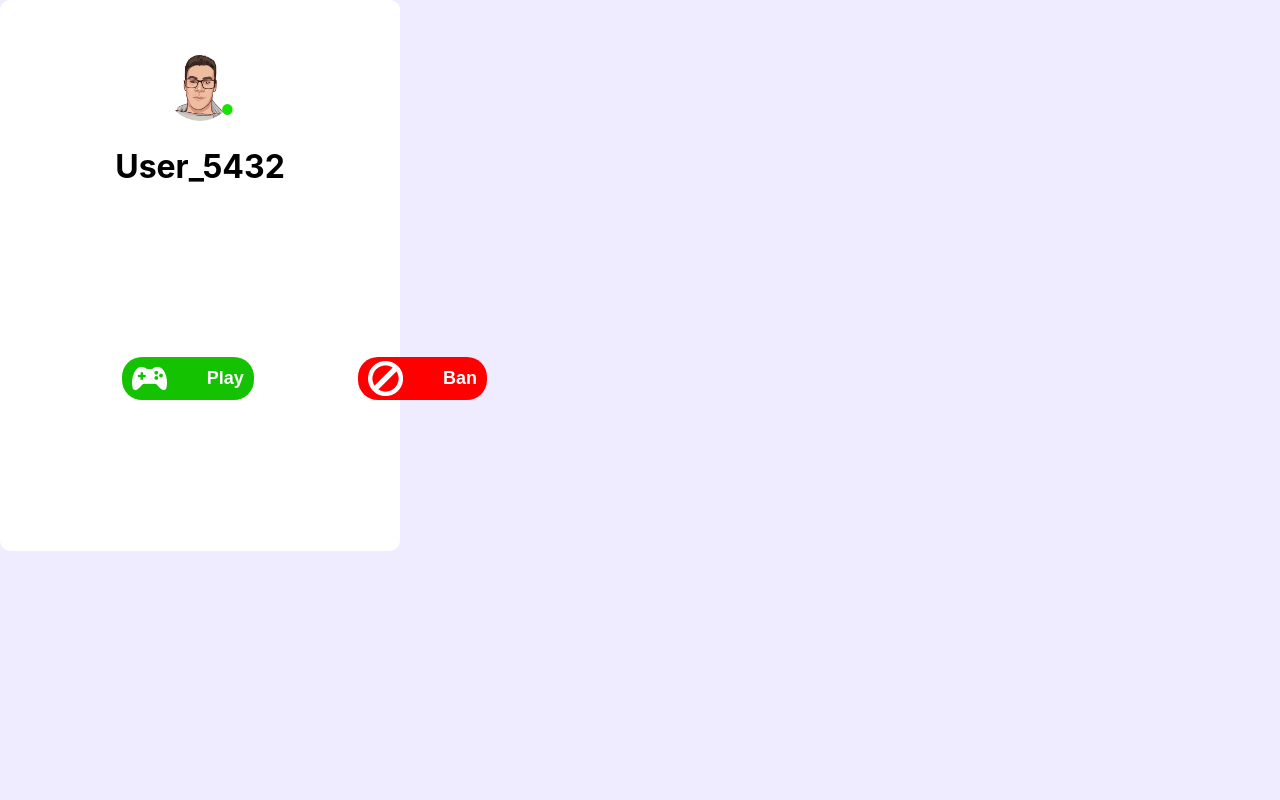
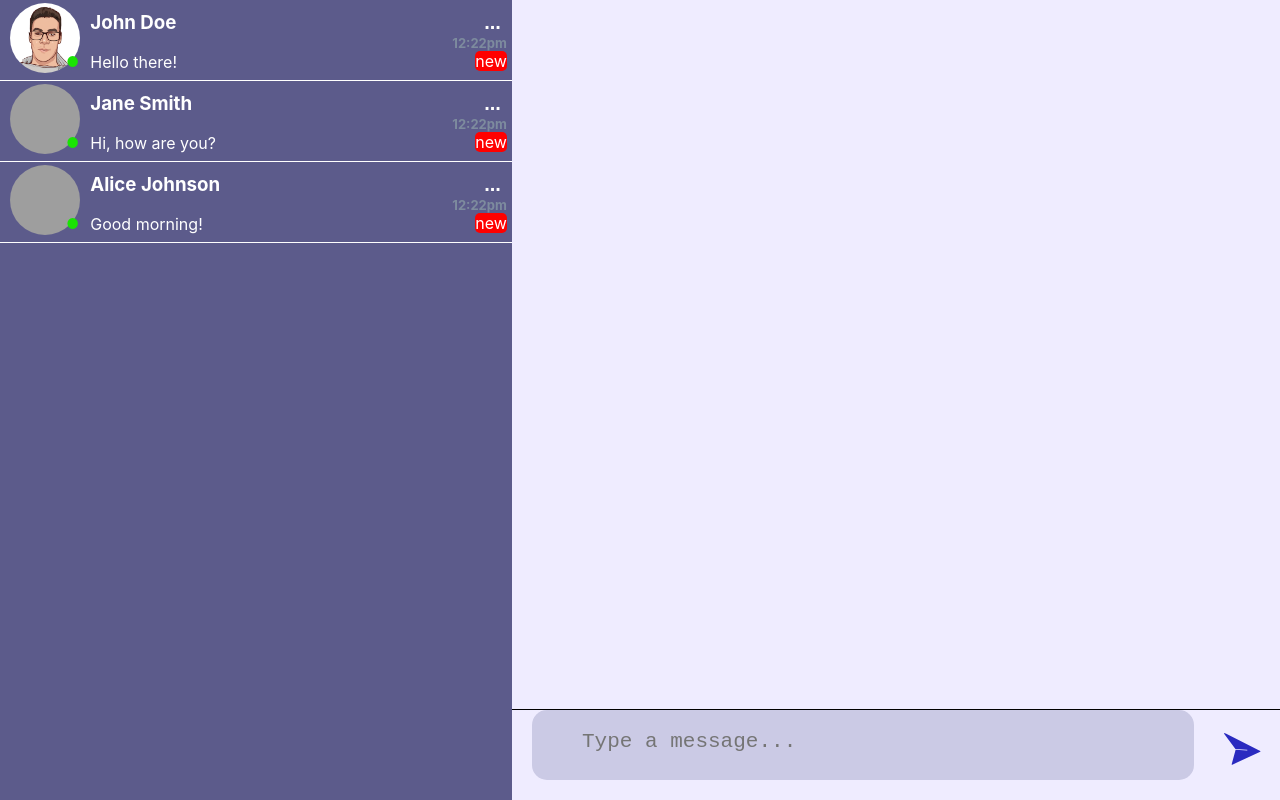
Before and after one commit to soufiane-amt/ft_transcendance, a Next.js app: page / in a window 1280 px wide. Built offline with nearby package versions, Linux system fonts and the light colour scheme; grey boxes are pictures that could not be loaded.

Commit message:
Action modal seems to make the expected designed behavior... more optimization are to come

```diff
--- a/components/direct-messaging/DirectMsgMain.tsx
+++ b/components/direct-messaging/DirectMsgMain.tsx
@@ -3,22 +3,31 @@ import ChatTextBox from "../shared/ChatTextbox/ChatTextbox";
 import DiscussionPanel from "../shared/DiscussionPanel/DiscussionPanel";
 import style from "./DirectMsgMain.module.css";
 import Message from "../shared/Message/Message";
+import UserActionModalMain from "./UserActionModal/UserActionModal";
 
 
 function DiscussionsBar({discussionPanelState, discussionPanels }) {
   const [selectedDiscussionPanel, selectDiscussionPanel] = discussionPanelState;
+  const [modalIsVisible, setModalAsVisible] = useState(false)
 
+  const displayActionModal = ()=>{
+    setModalAsVisible(true)
+  }
   const handlePanelClick = (panelData) =>{
     selectDiscussionPanel(panelData);
   }
   return (
-    <ul className={style.discussion_panel_bar}>
-      {discussionPanels.map((panelElement) => {
-        return <DiscussionPanel key={panelElement.id} onSelect={handlePanelClick} DiscussionPanel={panelElement} isSelected={(panelElement?.id === selectedDiscussionPanel?.id)}/>;
-      })}
-    </ul>
+      <ul className={style.discussion_panel_bar}>
+        {discussionPanels.map((panelElement) => {
+          return <DiscussionPanel key={panelElement.id} onSelect={handlePanelClick}  DiscussionPanel={panelElement} isSelected={(panelElement?.id === selectedDiscussionPanel?.id)} showUserActionModal={displayActionModal}/>;
+        })}
+        <UserActionModalMain userData={selectedDiscussionPanel} modalState={[modalIsVisible, setModalAsVisible]}/>
+      </ul>
   );
 }
+
+
+
 
 function MessagesHistory({messages}) {
   const scrollDown = useRef(null)
@@ -45,11 +54,12 @@ function MessagesHistory({messages}) {
 
       }
       <div   style={{marginTop:"100px"}} ref={scrollDown}></div>
-
-
     </div>
   );
 }
+
+
+
 
 function ChattingField({selectedDiscussion}) {
   const [messagesHistory, setMessageHistory] = useState ([])
@@ -81,7 +91,7 @@ function ChattingField({selectedDiscussion}) {
 
 function DirectMesgMain() {
   const [roomPanels_data, setDiscussionRooms] = useState([]);
-  const [selectedDiscussionPanel, selectDiscussionPanel] = useState(null)
+  const [selectedDiscussionPanel, selectDiscussionPanel] = useState(null)//this must be the id of the channel
 
   useEffect(() => {
     async function fetchDataAsync() {
--- a/components/direct-messaging/UserActionModal/UserActionModal.module.css
+++ b/components/direct-messaging/UserActionModal/UserActionModal.module.css
@@ -1,10 +1,14 @@
 .user_action_main_modal{ /*This class  styles the parent of the modal component */
-    height:"100vh";
-    width:"100vw";
-    background:"red";
-    display:"flex";
-    justify-content:"center";
-    align-items:"center";
+    position: fixed;
+    top: 0;
+    left:0;
+    height: 100vh ;
+    width: 100vw ;
+    background-color: rgba(237, 216, 216, 0.108) ;
+    display: flex;
+    justify-content: center ;
+    align-items: center ;
+    z-index: 1000;
 }
 
 .user_action_modal{
--- a/components/direct-messaging/UserActionModal/UserActionModal.tsx
+++ b/components/direct-messaging/UserActionModal/UserActionModal.tsx
@@ -28,6 +28,7 @@ function UserActionModal ()
 {
     const playButton = {title:"Play", icon:"/images/icons/play.png", backgroundColor:"#14C201"}
     const banButton = {title:"Ban", icon:"/images/icons/ban.png", backgroundColor:"red"}
+    /*stopPropagation is used here to prevent the click event to take way up to the parent it got limited right here */
     return (
         <div className={style.user_action_modal} onClick={(e)=>{ e.stopPropagation()}}>
             <div className={style.action_targeted_user}>
@@ -43,17 +44,17 @@ function UserActionModal ()
 }
 
 /*This container does the same as UserActionModal execpt that it adds visibility managment*/
-function UserActionModalMain()
+function UserActionModalMain({userData, modalState})
 {
-    const [itemIsVisible, setVisible] = useState(true)
-    const handleVisibility = () => {
-      setVisible(false)
-    }
-    // <DirectMesgMain/>
+    const [isVisible, setAsVisible] = modalState;
+
+    const handleModalVisibility = () => {
+        setAsVisible(false)
+  }
+
     return (
-      <div className={style.user_action_main_modal} onClick={handleVisibility}>
-        {itemIsVisible && <UserActionModal />}
-
+      <div className={style.user_action_main_modal} onClick={handleModalVisibility} style={!isVisible? { display:"none"} : null}>
+        <UserActionModal />
       </div>
       )
   }
--- a/components/shared/DiscussionPanel/DiscussionPanel.tsx
+++ b/components/shared/DiscussionPanel/DiscussionPanel.tsx
@@ -2,6 +2,7 @@ import style from './DiscussionPanel.module.css'
 import Avatar from '../Avatar/Avatar';
 import TimeStamp from '../TimeStamp/TimeStamp';
 import { useState } from 'react';
+import UserActionModalMain from '../../direct-messaging/UserActionModal/UserActionModal';
 
 
 const avatar = "/images/avatar.png";
@@ -24,7 +25,8 @@ name
 last message
 status
 */
-function DiscussionPanel ({onSelect, DiscussionPanel, isSelected})
+
+function DiscussionPanel ({onSelect, DiscussionPanel, isSelected, showUserActionModal})
 {
     const defaultPanelColors = {backgroundColor: 'var(--discussion_panel_back_color)', color:'var(--discussion_panel_element_color)'}
     const selectionPanelColors = {backgroundColor: 'var(--discussion_panel_selection_color)', color:'var(--discussion_panel_element_selection_color)'}
@@ -40,12 +42,11 @@ function DiscussionPanel ({onSelect, DiscussionPanel, isSelected})
             <PaneLastMessage message={DiscussionPanel.lastMessage}/>
         </div>
         <div className={style.panel_last_part}>
-            <button style={panelTheme}>...</button>
+            <button style={panelTheme} onClick={showUserActionModal}>...</button>
             <TimeStamp time={"12:22pm"}/>
             {!isSelected ? (
               <div className={style.panel_message_notifier}>new</div>
             ) : null}
-            {/* <div className={style.panel_message_notifier} style={isSelected && {display:"none"}}>new</div> */}
         </div>
 
     </li>
--- a/pages/index.tsx
+++ b/pages/index.tsx
@@ -5,8 +5,7 @@ import UserActionModalMain from "../components/direct-messaging/UserActionModal/
 
 export default function Home() {
 
-  // <DirectMesgMain/>
   return (
-    <UserActionModalMain/>
+    <DirectMesgMain/>
     )
 }
```
